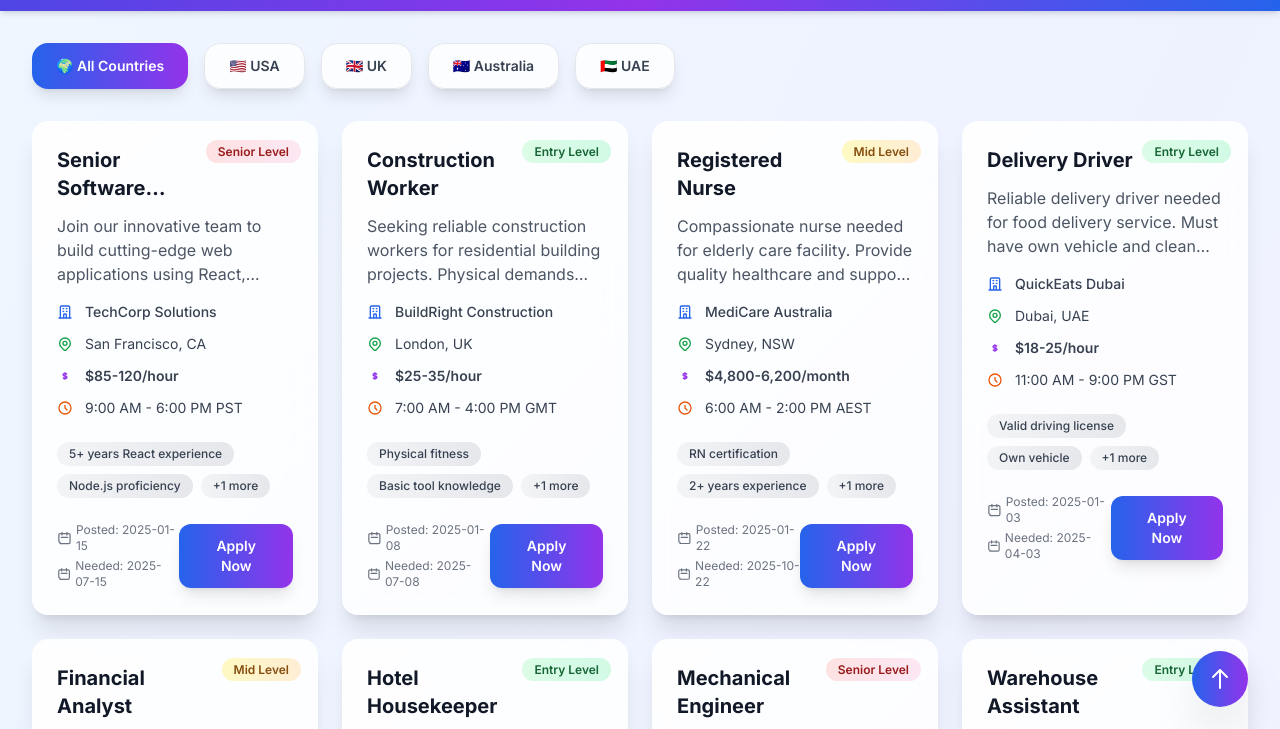
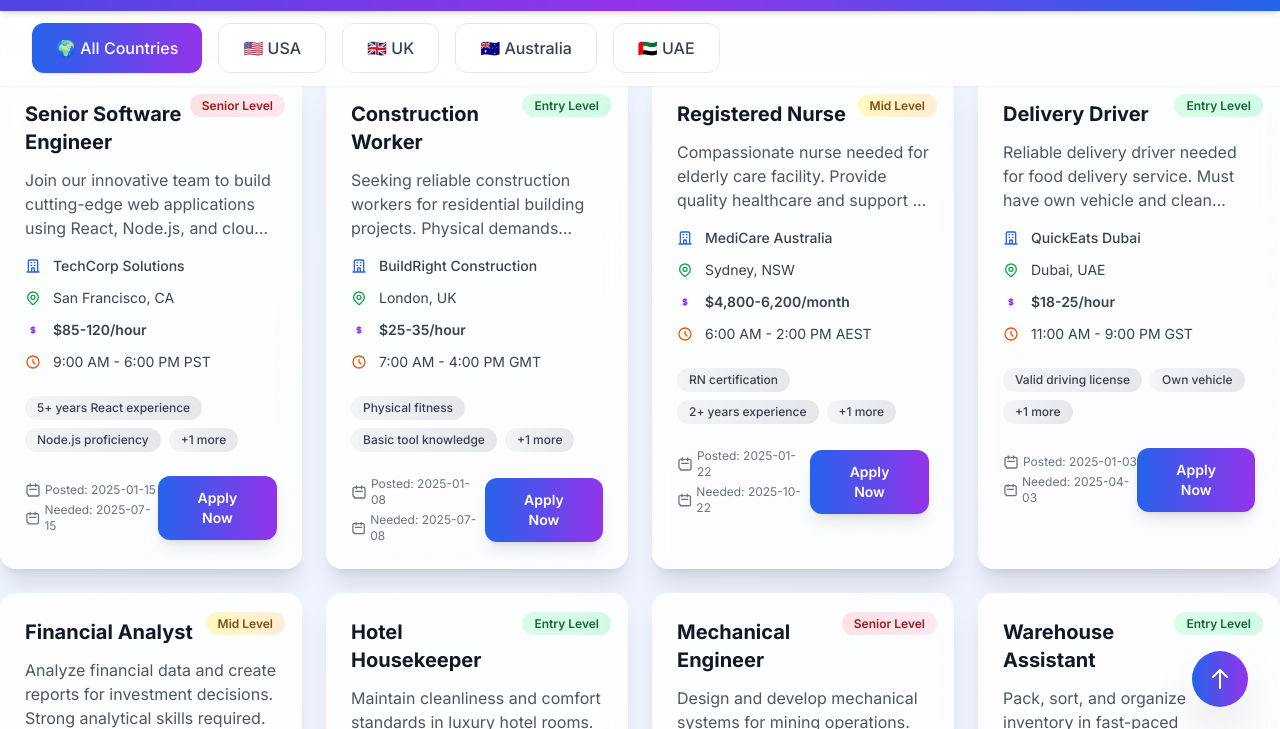
Before and after one commit to JackFayama/Career-Bridge, a plain HTML site: page index.html in a window 1280 px wide. Shown: the part 61-790 px from the top of the page. Drawn offline with nearby package versions, Linux system fonts and the light colour scheme.

Commit message:
Update index.html

```diff
--- a/index.html
+++ b/index.html
@@ -223,28 +223,41 @@
         </div>
     </div>
 
-    <!-- Main Content -->
-    <main class="max-w-7xl mx-auto px-4 sm:px-6 lg:px-8 py-8">
-        <!-- Home Page Content -->
-        <div id="home-page">
-            <!-- Country Filters -->
-            <div class="flex flex-wrap gap-4 mb-8">
-                <button onclick="filterByCountry('All')" class="country-filter px-6 py-3 rounded-2xl text-sm font-semibold transition-all duration-300 shadow-lg hover:shadow-xl bg-gradient-to-r from-blue-600 to-purple-600 text-white" data-country="All">
+   <!-- Fixed Country Filters Below Header -->
+<div class="fixed top-[72px] left-0 right-0 bg-white/90 backdrop-blur-md z-40 shadow-sm border-b border-white/30">
+  <div class="max-w-7xl mx-auto px-3 sm:px-6 lg:px-8 overflow-x-auto">
+    <div class="flex space-x-2 sm:space-x-4 py-2 sm:py-3 whitespace-nowrap text-sm sm:text-base font-medium">
+      <button onclick="filterByCountry('All')"
+        class="country-filter px-4 sm:px-6 py-2 sm:py-3 rounded-xl transition-all duration-300 shadow hover:shadow-lg bg-gradient-to-r from-blue-600 to-purple-600 text-white"
+        data-country="All">
         🌍 All Countries
       </button>
-                <button onclick="filterByCountry('USA')" class="country-filter px-6 py-3 rounded-2xl text-sm font-semibold transition-all duration-300 shadow-lg hover:shadow-xl bg-white bg-opacity-80 text-gray-700 hover:bg-opacity-100 border border-gray-200" data-country="USA">
+      <button onclick="filterByCountry('USA')"
+        class="country-filter px-4 sm:px-6 py-2 sm:py-3 rounded-xl bg-white bg-opacity-90 text-gray-700 hover:bg-opacity-100 border border-gray-200"
+        data-country="USA">
         🇺🇸 USA
       </button>
-                <button onclick="filterByCountry('UK')" class="country-filter px-6 py-3 rounded-2xl text-sm font-semibold transition-all duration-300 shadow-lg hover:shadow-xl bg-white bg-opacity-80 text-gray-700 hover:bg-opacity-100 border border-gray-200" data-country="UK">
+      <button onclick="filterByCountry('UK')"
+        class="country-filter px-4 sm:px-6 py-2 sm:py-3 rounded-xl bg-white bg-opacity-90 text-gray-700 hover:bg-opacity-100 border border-gray-200"
+        data-country="UK">
         🇬🇧 UK
       </button>
-                <button onclick="filterByCountry('Australia')" class="country-filter px-6 py-3 rounded-2xl text-sm font-semibold transition-all duration-300 shadow-lg hover:shadow-xl bg-white bg-opacity-80 text-gray-700 hover:bg-opacity-100 border border-gray-200" data-country="Australia">
+      <button onclick="filterByCountry('Australia')"
+        class="country-filter px-4 sm:px-6 py-2 sm:py-3 rounded-xl bg-white bg-opacity-90 text-gray-700 hover:bg-opacity-100 border border-gray-200"
+        data-country="Australia">
         🇦🇺 Australia
       </button>
-                <button onclick="filterByCountry('UAE')" class="country-filter px-6 py-3 rounded-2xl text-sm font-semibold transition-all duration-300 shadow-lg hover:shadow-xl bg-white bg-opacity-80 text-gray-700 hover:bg-opacity-100 border border-gray-200" data-country="UAE">
+      <button onclick="filterByCountry('UAE')"
+        class="country-filter px-4 sm:px-6 py-2 sm:py-3 rounded-xl bg-white bg-opacity-90 text-gray-700 hover:bg-opacity-100 border border-gray-200"
+        data-country="UAE">
         🇦🇪 UAE
       </button>
     </div>
+  </div>
+</div>
+
+<!-- Spacer to push content below fixed filters -->
+<div class="h-[56px] sm:h-[64px]"></div>
 
             <!-- Job Cards Grid -->
             <div id="jobs-grid" class="grid grid-cols-1 md:grid-cols-2 lg:grid-cols-3 xl:grid-cols-4 gap-6">
```
Lines whose indentation alone changed are shown as unchanged.
